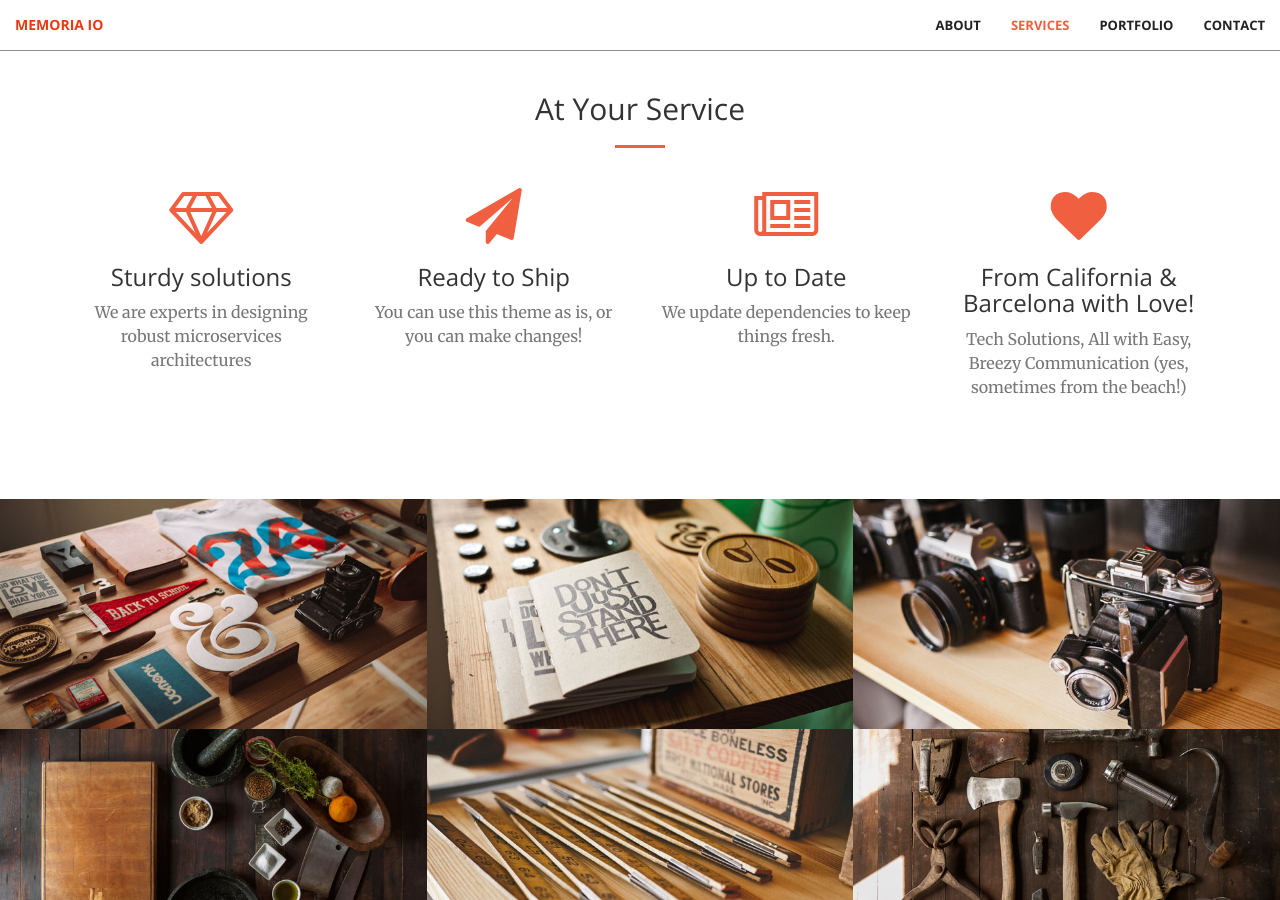
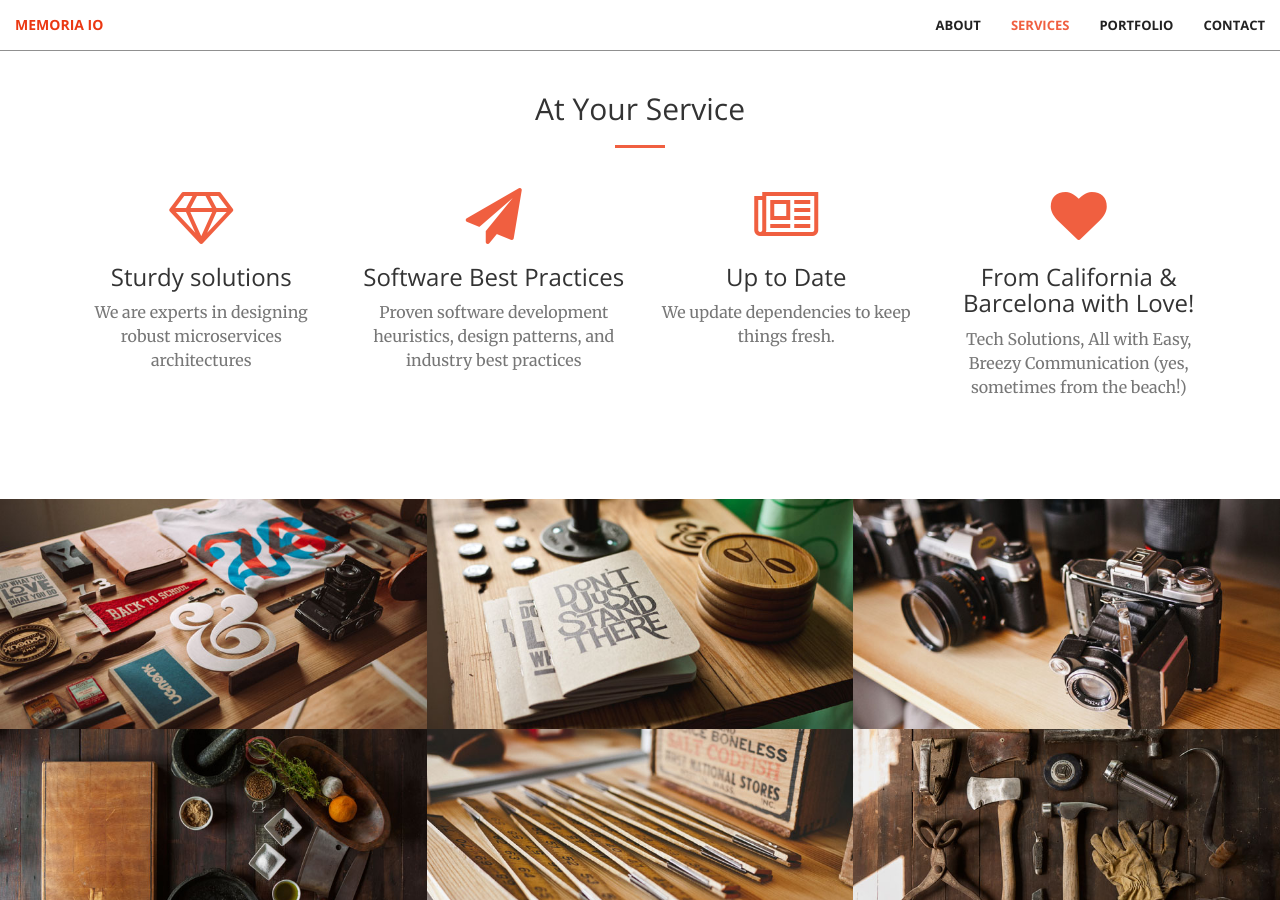
Before and after one commit to memoria-io/memoria-io.github.io, a Jekyll site: the page built from index.html, in a window 1280 px wide and 900 px high, scrolled down 1552 px. Built offline with Jekyll 4.4.1, drawn with Linux system fonts in a browser that asks for light colours.

Commit message:
best practices

```diff
--- a/_includes/services.html
+++ b/_includes/services.html
@@ -19,8 +19,8 @@
             <div class="col-lg-3 col-md-6 text-center">
                 <div class="service-box">
                     <i class="fa fa-4x fa-paper-plane wow bounceIn text-primary" data-wow-delay=".1s"></i>
-                    <h3>Ready to Ship</h3>
-                    <p class="text-muted">You can use this theme as is, or you can make changes!</p>
+                    <h3>Software Best Practices</h3>
+                    <p class="text-muted">Proven software development heuristics, design patterns, and industry best practices</p>
                 </div>
             </div>
             <div class="col-lg-3 col-md-6 text-center">
```
